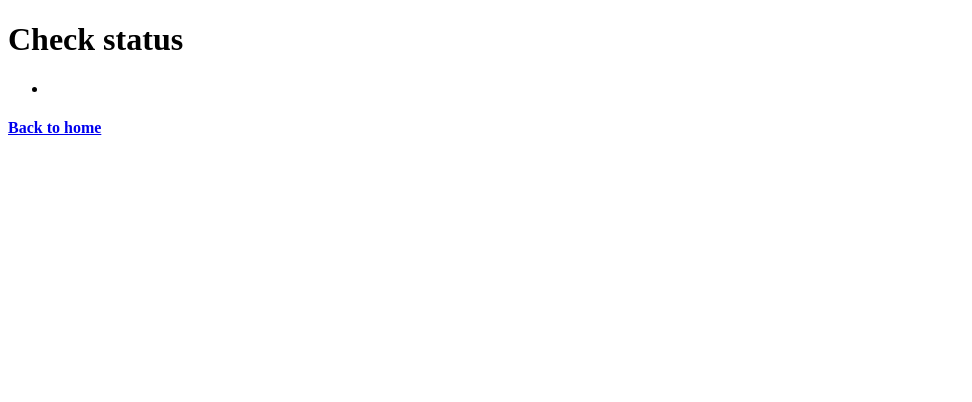
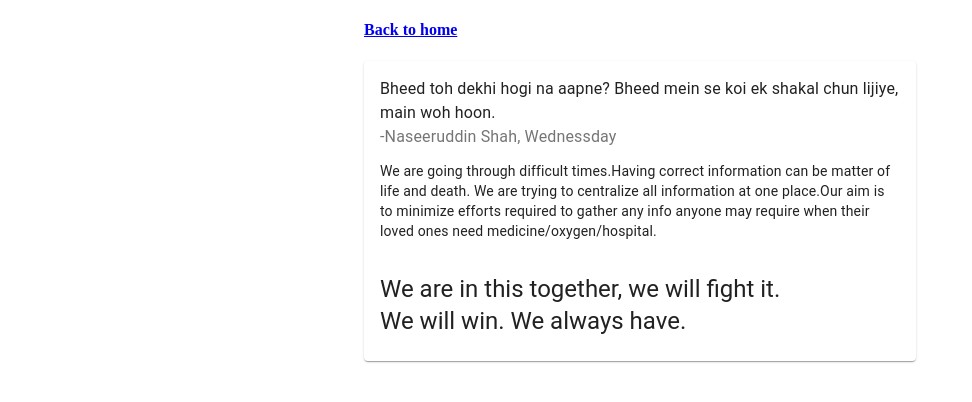
Before and after one commit to chetan-acharekar/covidinfo, a Next.js app: page /about-us in a window 1280 px wide. Shown: the top 402 px of the page, without its empty margins (0-972 px from the left). Built offline with nearby package versions, Linux system fonts and the light colour scheme.

Commit message:
updated new text

```diff
--- a/pages/about-us.js
+++ b/pages/about-us.js
@@ -1,13 +1,65 @@
 import Link from "next/link";
+import Container from "@material-ui/core/Container";
+import React from 'react';
+import { makeStyles } from '@material-ui/core/styles';
+import Card from '@material-ui/core/Card';
+import CardContent from '@material-ui/core/CardContent';
+import Typography from '@material-ui/core/Typography';
+
+const useStyles = makeStyles({
+    root: {
+        minWidth: 275,
+    },
+    bullet: {
+        display: 'inline-block',
+        margin: '0 2px',
+        transform: 'scale(0.8)',
+    },
+    title: {
+        fontSize: 14,
+    },
+    pos: {
+        marginBottom: 12,
+    },
+});
 
 export default function AboutUs() {
+    const classes = useStyles();
+    const bull = <span className={classes.bullet}>•</span>;
+
     return  (
-        <div className="container">
-            <h1>Check status </h1>
-            <ul>
-                <li></li>
-            </ul>
-            <h4><Link href="/"><a>Back to home</a></Link></h4>
-        </div>
+    <Container maxWidth="sm">
+
+        <h4><Link href="/"><a>Back to home</a></Link></h4>
+
+        <Card className={classes.root}>
+            <CardContent>
+
+                <Typography component="p">
+                    Bheed toh dekhi hogi na aapne? Bheed mein se koi ek shakal chun lijiye, main woh hoon.
+                    <br/>
+
+                </Typography>
+                <Typography className={classes.pos} color="textSecondary">
+                    -Naseeruddin Shah, Wednessday
+                </Typography>
+                <Typography variant="body2" component="p">
+                    We are going through difficult times.Having correct information can be matter of life and death.
+                    We are trying to centralize all information at one place.Our aim is to minimize efforts required
+                    to gather any info anyone may require when their loved ones need medicine/oxygen/hospital.
+                    <br/>
+
+                </Typography>
+                <Typography  variant="h5" component="h2">
+                    <br/>
+                    We are in this together, we will fight it.
+                    <br/>
+                    We will win. We always have.
+                </Typography>
+
+            </CardContent>
+
+        </Card>
+    </Container>
     )
 }
```
Also changed, not shown: pages/contribute.js (+52 -4 lines).
